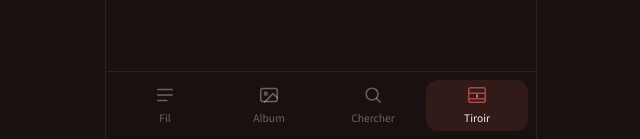
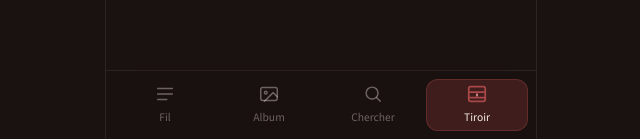
Before and after one commit to followlapinblanc7-cell/Sillage, a React (Vite) app: page /Sillage/tiroir in a window 1280 px wide. Shown: the part 661-800 px from the top of the page, without its empty margins (319-959 px from the left). Built offline with nearby package versions, Linux system fonts and the light colour scheme.

Commit message:
Polish standalone PWA safe areas and shell feel
Fix nav/content insets for notches and gesture bars; bump SW cache for fresh CSS.

```diff
--- a/public/sw.js
+++ b/public/sw.js
@@ -1,5 +1,5 @@
 /* Sillage — app-shell service worker (cache-first for same-origin assets) */
-const CACHE = 'sillage-shell-v1';
+const CACHE = 'sillage-shell-v2';
 const PRECACHE = [
   '/Sillage/',
   '/Sillage/index.html',
--- a/src/index.css
+++ b/src/index.css
@@ -32,6 +32,8 @@ body,
 #root {
   margin: 0;
   min-height: 100%;
+  min-height: 100svh;
+  min-height: 100dvh;
 }
 
 body {
@@ -40,18 +42,52 @@ body {
   font-size: 16px;
   line-height: 1.5;
   color: var(--text);
+  background: #1a1210;
   background: var(--bg);
   -webkit-font-smoothing: antialiased;
   -moz-osx-font-smoothing: grayscale;
+  overscroll-behavior: none;
+  -webkit-tap-highlight-color: transparent;
 }
 
 #root {
   min-height: 100svh;
+  min-height: 100dvh;
   display: flex;
   justify-content: center;
   background:
     radial-gradient(ellipse 80% 50% at 50% -10%, rgba(139, 58, 58, 0.12), transparent),
     var(--bg);
+}
+
+button,
+input,
+textarea,
+a {
+  -webkit-tap-highlight-color: transparent;
+}
+
+button,
+a,
+.nav-item,
+.mood-chip,
+.hour-chip,
+.toggle,
+.btn-primary,
+.btn-ghost,
+.btn-danger,
+.drawer-row,
+.search-result,
+.day-card,
+.week-day,
+.album-cover,
+.add-photo,
+.back-btn,
+.photo-sheet-close,
+.photo-sheet-gallery,
+.photo-sheet-shutter,
+.pwa-install-btn {
+  touch-action: manipulation;
 }
 
 button,
@@ -82,17 +118,23 @@ img {
   width: 100%;
   max-width: 430px;
   min-height: 100svh;
+  min-height: 100dvh;
   display: flex;
   flex-direction: column;
   position: relative;
   background: var(--bg);
   box-shadow: 0 0 0 1px var(--border);
+  overscroll-behavior: none;
 }
 
 .app-main {
   flex: 1;
   overflow-y: auto;
-  padding: 16px 18px calc(var(--nav-h) + 20px);
+  overscroll-behavior-y: contain;
+  padding-top: max(16px, env(safe-area-inset-top, 0px));
+  padding-right: 18px;
+  padding-bottom: calc(var(--nav-h) + 20px + env(safe-area-inset-bottom, 0px));
+  padding-left: 18px;
   -webkit-overflow-scrolling: touch;
 }
 
@@ -160,15 +202,18 @@ img {
   transform: translateX(-50%);
   width: 100%;
   max-width: 430px;
-  height: var(--nav-h);
-  padding: 8px 8px calc(8px + env(safe-area-inset-bottom));
+  min-height: var(--nav-h);
+  height: auto;
+  padding: 8px 8px calc(8px + env(safe-area-inset-bottom, 0px));
   display: grid;
   grid-template-columns: repeat(4, 1fr);
+  align-items: center;
   gap: 2px;
-  background: rgba(26, 18, 16, 0.92);
+  background: rgba(26, 18, 16, 0.94);
   backdrop-filter: blur(14px);
   border-top: 1px solid var(--border);
   z-index: 40;
+  box-sizing: border-box;
 }
 
 .nav-item {
@@ -177,6 +222,7 @@ img {
   align-items: center;
   justify-content: center;
   gap: 4px;
+  min-height: calc(var(--nav-h) - 16px);
   color: var(--text-faint);
   font-size: 0.72rem;
   font-weight: 500;
@@ -196,11 +242,13 @@ img {
 
 .nav-item.active {
   color: var(--cream);
-  background: var(--accent-soft);
+  background: rgba(139, 58, 58, 0.32);
+  box-shadow: inset 0 0 0 1px rgba(168, 72, 72, 0.35);
 }
 
 .nav-item.active svg {
   stroke: var(--accent-bright);
+  stroke-width: 1.9;
 }
 
 /* Cards */
@@ -892,12 +940,15 @@ img {
   color: var(--cream);
   max-width: 430px;
   margin: 0 auto;
+  min-height: 100svh;
+  min-height: 100dvh;
+  overscroll-behavior: none;
 }
 
 .photo-sheet-close {
   position: absolute;
-  top: max(12px, env(safe-area-inset-top));
-  right: 14px;
+  top: max(12px, env(safe-area-inset-top, 0px));
+  right: max(14px, env(safe-area-inset-right, 0px));
   z-index: 2;
   width: 40px;
   height: 40px;
@@ -947,7 +998,7 @@ img {
   grid-template-columns: 1fr auto 1fr;
   align-items: center;
   gap: 12px;
-  padding: 18px 20px max(22px, env(safe-area-inset-bottom));
+  padding: 18px 20px calc(22px + env(safe-area-inset-bottom, 0px));
   background: var(--bg-elevated);
   border-top: 1px solid var(--border);
 }
@@ -1045,7 +1096,8 @@ img {
 
 /* Coffre PIN unlock */
 .coffre-unlock {
-  padding-bottom: 24px;
+  padding-top: 8px;
+  padding-bottom: max(24px, env(safe-area-inset-bottom, 0px));
 }
 
 .coffre-unlock-serif {
```
